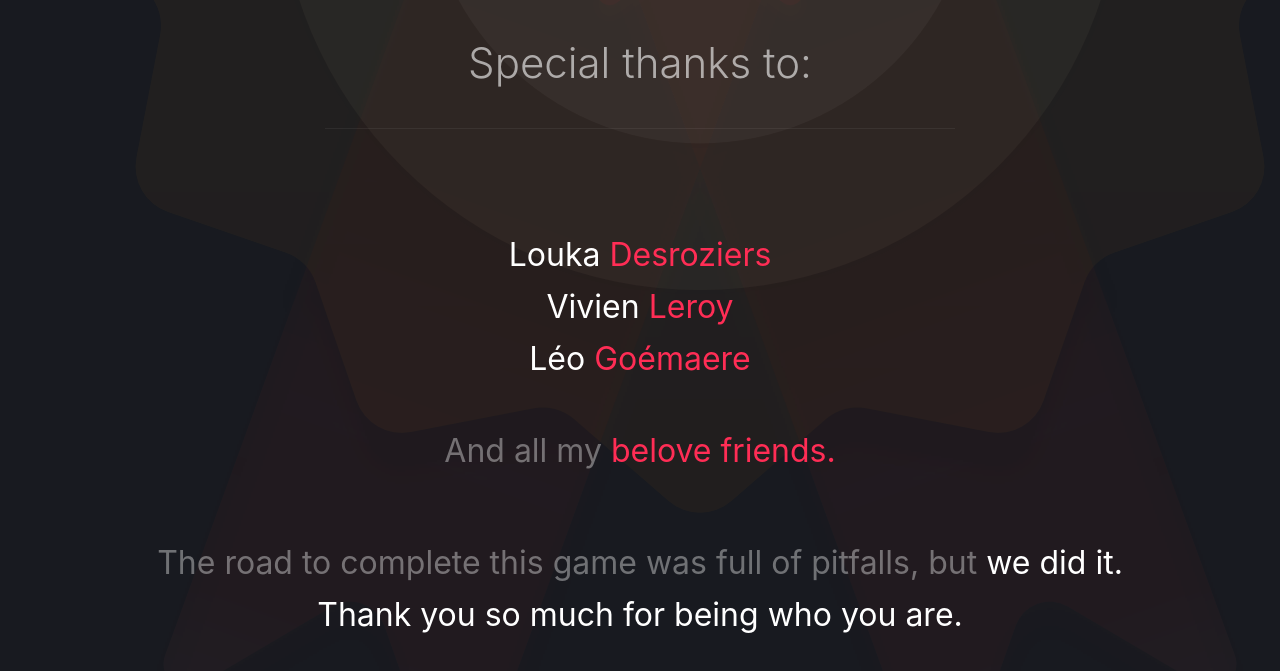
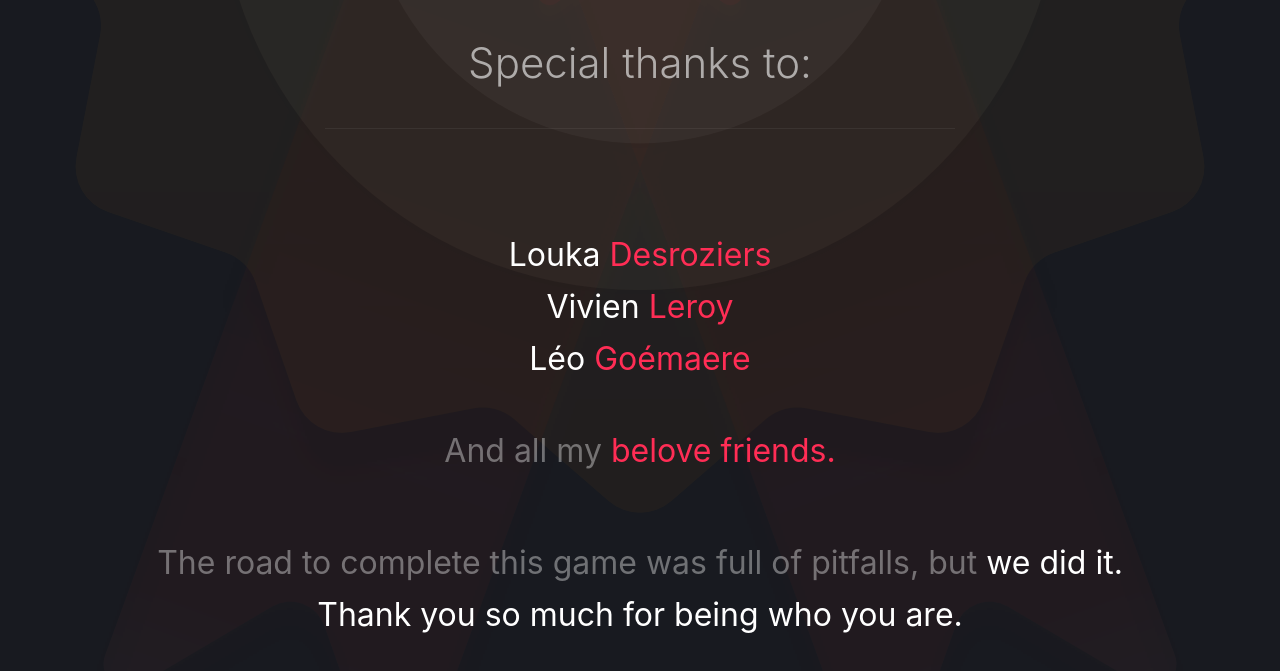
Before and after one commit to LeoGoemaere/minesweepr, a website: page index.html in a window 1280 px wide. Shown: the part 1359-2030 px from the top of the page. Drawn offline with nearby package versions, Linux system fonts and the light colour scheme; files that its build step writes are made by us from their sources.

Commit message:
Horizontally center the medal in the footer

```diff
--- a/less/page/_home.less
+++ b/less/page/_home.less
@@ -136,7 +136,7 @@ iframe {
 
 footer {
 	text-align: center;
-	background: @footer-bg url('../../images/medal.png') no-repeat;
+	background: @footer-bg url('../../images/medal.png') no-repeat center 0;
 	p {
 		color: @light-text;
 		.x-rem(font-size, 3.2, 10);
```
